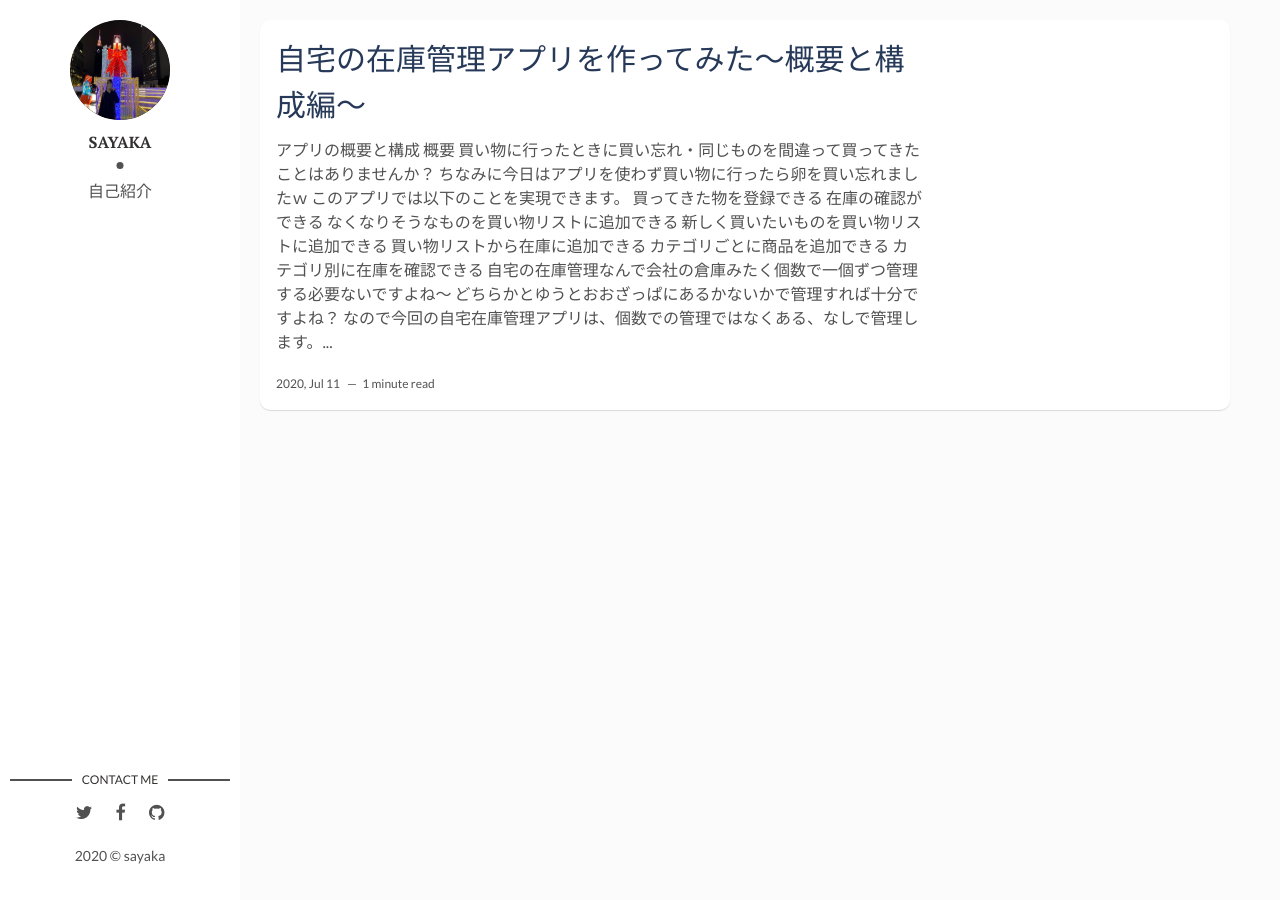
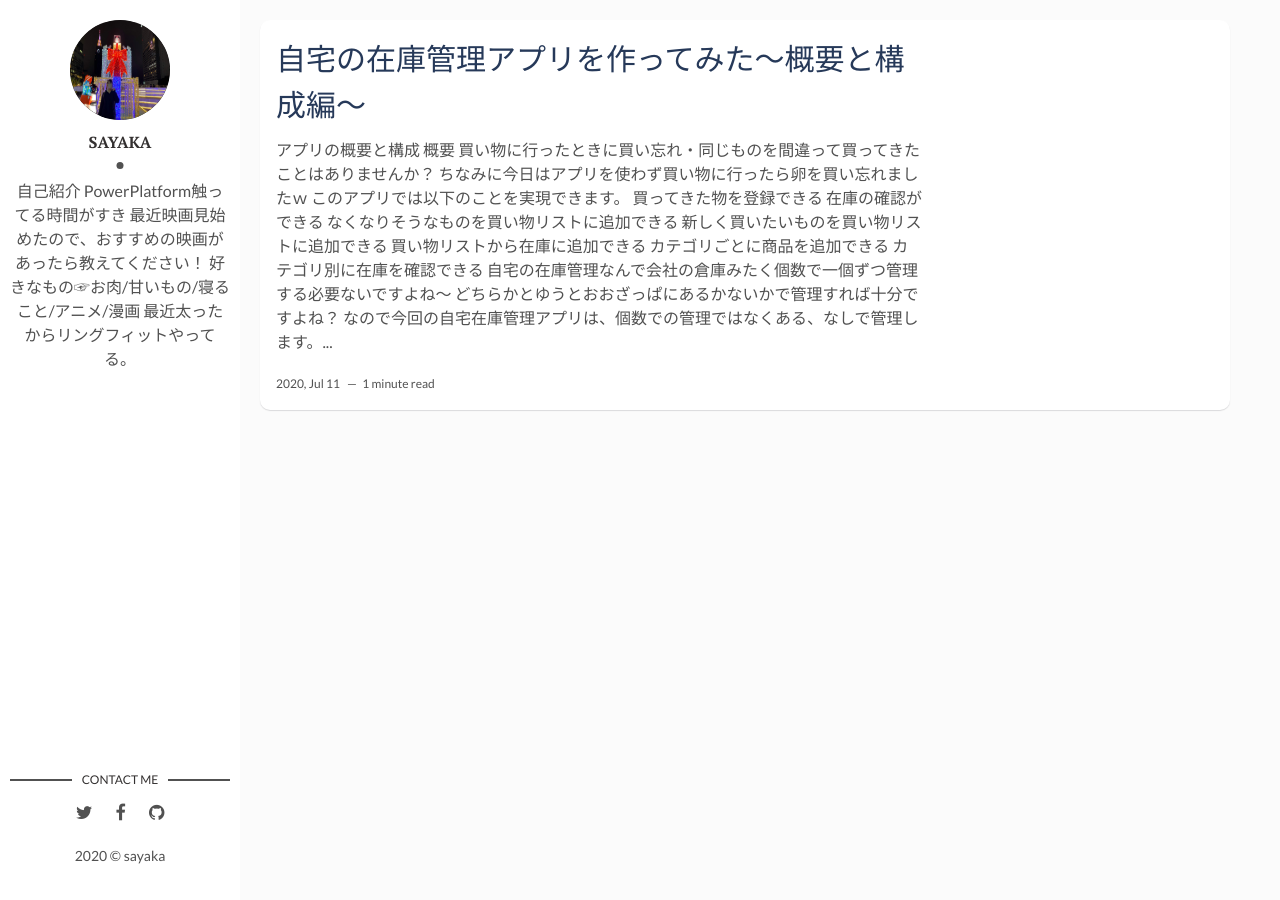
Before and after one commit to kuwatasayaka/saya_diary, a Jekyll site: the page built from index.html, in a window 1280 px wide. Built offline with Jekyll 4.4.1, drawn with Linux system fonts in a browser that asks for light colours; the list of posts is cut into pages by our own code.

Commit message:
自己紹介追加
自己紹介追加

```diff
--- a/_config.yml
+++ b/_config.yml
@@ -9,7 +9,8 @@ site-twitter: #if your site has a twitter account, enter it here
 # Author Settings
 author: sayaka # add your name
 author-img: img.jpg # add your photo
-about-author: 自己紹介 # add description
+about-author: 自己紹介 PowerPlatform触ってる時間がすき 最近映画見始めたので、おすすめの映画があったら教えてください！ 好きなもの☞お肉/甘いもの/寝ること/アニメ/漫画 最近太ったからリングフィットやってる。 #add description
+
 social-twitter: sayaka121413
 social-facebook: sayaka.kuwata.75
 social-github: kuwatasayaka # add your Github handle
```
